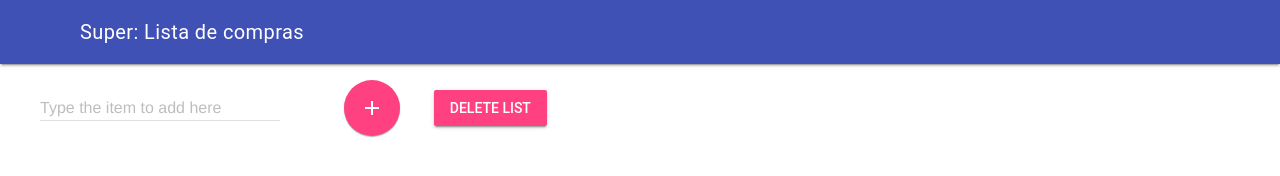
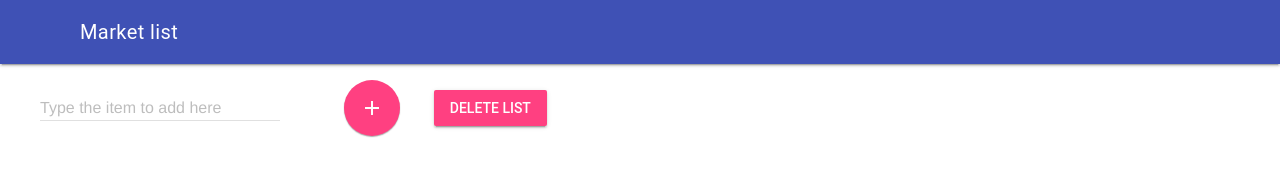
Before and after one commit to RenzoMurinaCadierno/RenzoMurinaCadierno.github.io, a plain HTML site: page index.html in a window 1280 px wide. Shown: the top 176 px of the page. Drawn offline with nearby package versions, Linux system fonts and the light colour scheme; no server answers.

Commit message:
Translated HTML components' values to English.

```diff
--- a/index.html
+++ b/index.html
@@ -24,7 +24,7 @@
         <header class="mdl-layout__header">
             <div class="mdl-layout__header-row">
                 <!-- Title -->
-                <span class="mdl-layout-title">Super: Lista de compras</span>
+                <span class="mdl-layout-title">Market list</span>
                 <!-- Add spacer, to align navigation to the right -->
                 <div class="mdl-layout-spacer"></div>
                 <!-- Navigation. We hide it in small screens. -->
```
